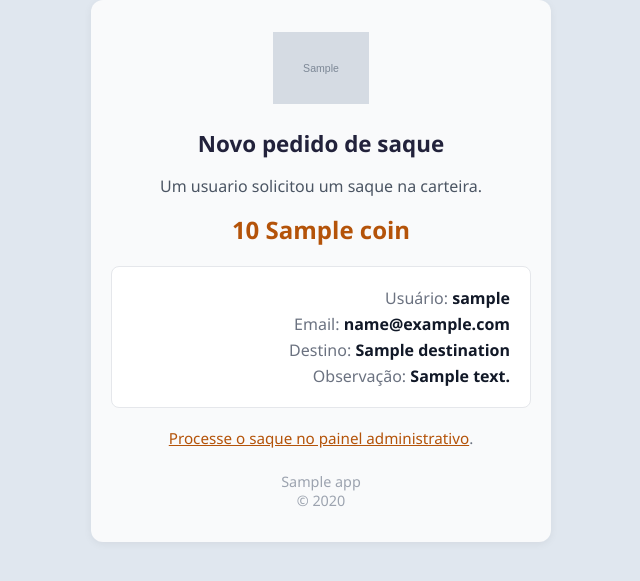
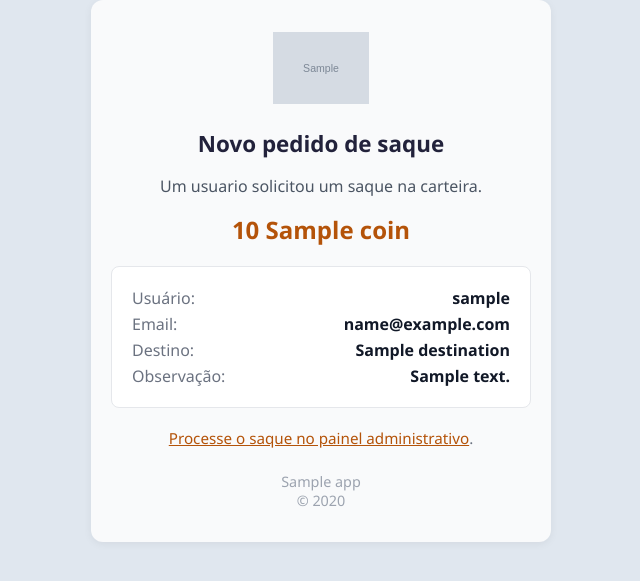
Before and after one commit to rcaldas-com/mailer, a Python web app: template templates/withdraw-request.html in a window 1280 px wide. Shown: the top 581 px of the page, without its empty margins (319-959 px from the left). Run offline with Jinja, Linux system fonts and the light colour scheme; the template is opened without the code that fills it: most values are stand-ins (such as "Sample title", 1, 10 or a date in 2020); grey boxes marked "Sample" are stand-in pictures.

Commit message:
fix: alinhamento das linhas no email de pedido de saque (mesma correcao dos outros)

```diff
--- a/templates/withdraw-request.html
+++ b/templates/withdraw-request.html
@@ -13,9 +13,10 @@
       h1 { font-size: 1.4rem; color: #22223b; margin-bottom: 12px; text-align: center; }
       p { color: #4b5563; font-size: 1rem; margin-bottom: 16px; text-align: center; }
       .card { background: #ffffff; border: 1px solid #e5e7eb; border-radius: 8px; padding: 16px 20px; margin: 20px 0; }
-      .row { text-align: right; font-size: 1rem; color: #374151; margin: 4px 0; }
-      .row .label { color: #6b7280; }
-      .row .value { font-weight: 600; color: #111827; }
+      .row { width: 100%; font-size: 1rem; color: #374151; margin: 4px 0; border-collapse: collapse; }
+      .row td { padding: 0; }
+      .row .label { color: #6b7280; text-align: left; white-space: nowrap; }
+      .row .value { font-weight: 600; color: #111827; text-align: right; }
       .amount { font-size: 1.5rem; font-weight: 700; color: #b45309; text-align: center; margin: 8px 0 4px 0; }
       .footer { font-size: 0.9rem; color: #9ca3af; text-align: center; margin-top: 24px; }
       a { color: #b45309; }
@@ -31,13 +32,25 @@
       <div class="amount">{{ amount }} {{ coin }}</div>
 
       <div class="card">
-        <p class="row"><span class="label">Usuário:</span> <span class="value">{{ userName }}</span></p>
-        <p class="row"><span class="label">Email:</span> <span class="value">{{ userEmail }}</span></p>
+        <table class="row" cellpadding="0" cellspacing="0" role="presentation"><tr>
+          <td class="label">Usuário:</td>
+          <td class="value">{{ userName }}</td>
+        </tr></table>
+        <table class="row" cellpadding="0" cellspacing="0" role="presentation"><tr>
+          <td class="label">Email:</td>
+          <td class="value">{{ userEmail }}</td>
+        </tr></table>
         {% if destination %}
-        <p class="row"><span class="label">Destino:</span> <span class="value" style="word-break:break-all">{{ destination }}</span></p>
+        <table class="row" cellpadding="0" cellspacing="0" role="presentation"><tr>
+          <td class="label">Destino:</td>
+          <td class="value" style="word-break:break-all">{{ destination }}</td>
+        </tr></table>
         {% endif %}
         {% if desc %}
-        <p class="row"><span class="label">Observação:</span> <span class="value">{{ desc }}</span></p>
+        <table class="row" cellpadding="0" cellspacing="0" role="presentation"><tr>
+          <td class="label">Observação:</td>
+          <td class="value">{{ desc }}</td>
+        </tr></table>
         {% endif %}
       </div>
 
```
